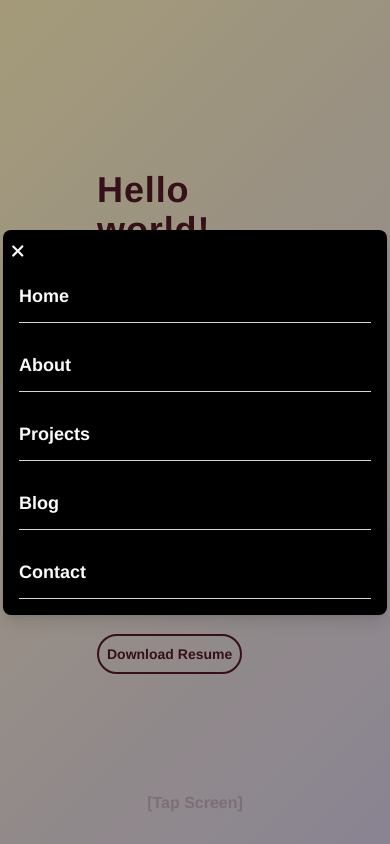
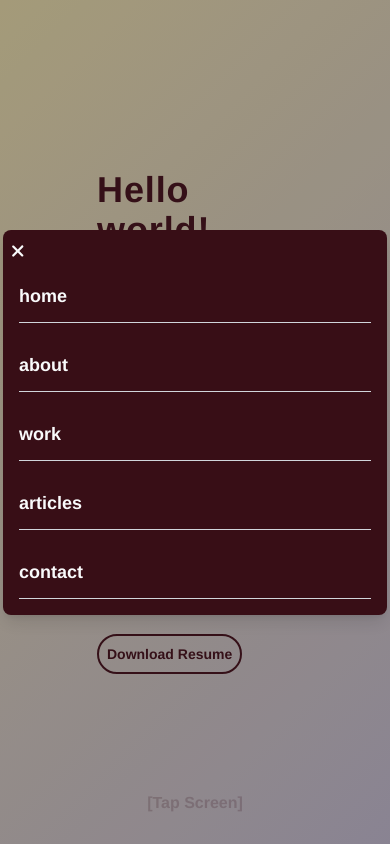
Before and after one commit to samanthacabrera/portfolio, a React (Vite) app: page / in a window 390 px wide. Both pictures are taken after a click on the button 16 px from the left and 33 px from the top of the page. Shown: the top 844 px of the page. Built offline with nearby package versions, Linux system fonts and the light colour scheme; no server answers.

Commit message:
updated nav

```diff
--- a/src/App.jsx
+++ b/src/App.jsx
@@ -6,7 +6,7 @@ import Navbar from './components/Navbar';
 import Home from './pages/homepage/Home';
 import ProjectPage from './pages/projectpage/ProjectPage';
 import Footer from './components/Footer';
-import './styles/index.css';
+import './styles/app.css';
 
 function App() {
   return (
--- a/src/components/Navbar.jsx
+++ b/src/components/Navbar.jsx
@@ -132,7 +132,7 @@ const Navbar = () => {
 
       {isMenuOpen && (
         <div className="fixed inset-0 bg-gray-800 bg-opacity-10 text-lg text-gray-600 flex flex-col justify-center items-center z-50 md:hidden">
-          <div className="relative text-gray-50 bg-black shadow-lg rounded-lg p-4 w-full max-w-sm space-y-6 text-center">
+          <div className="relative text-gray-50 bg-[#380e16] shadow-lg rounded-lg p-4 w-full max-w-sm space-y-6 text-center">
             <button onClick={toggleMenu} className="absolute top-2 left-2">
               <FontAwesomeIcon icon={faTimes} />
             </button>
@@ -140,37 +140,37 @@ const Navbar = () => {
               <button
                 onClick={() => handleNavigation('/')}
                 className="block w-full py-3 border-b border-gray-300 text-left transition-transform transform hover:-translate-y-1 duration-300 ease-in-out scramble-hover"
-                data-value="Home"
+                data-value="home"
               >
-                Home
+                home
               </button>
               <button
                 onClick={() => handleNavigation('intro')}
                 className="block w-full py-3 border-b border-gray-300 text-left transition-transform transform hover:-translate-y-1 duration-300 ease-in-out scramble-hover"
-                data-value="About"
+                data-value="about"
               >
-                About
+                about
               </button>
               <button
                 onClick={() => handleNavigation('projects')}
                 className="block w-full py-3 border-b border-gray-300 text-left transition-transform transform hover:-translate-y-1 duration-300 ease-in-out scramble-hover"
-                data-value="Projects"
+                data-value="work"
               >
-                Projects
+               work
               </button>
               <button
                 onClick={() => handleNavigation('blog')}
                 className="block w-full py-3 border-b border-gray-300 text-left transition-transform transform hover:-translate-y-1 duration-300 ease-in-out scramble-hover"
-                data-value="Blog"
+                data-value="articles"
               >
-                Blog
+                articles
               </button>
                <button
                 onClick={() => handleNavigation('contact')}
                 className="block w-full py-3 border-b border-gray-300 text-left transition-transform transform hover:-translate-y-1 duration-300 ease-in-out scramble-hover"
-                data-value="Contact"
+                data-value="contact"
               >
-                Contact
+                contact
               </button>
             </div>
           </div>
--- a/src/data/projectsData.jsx
+++ b/src/data/projectsData.jsx
@@ -150,23 +150,6 @@ const projects = [
         },
         walkthrough: 'https://www.youtube.com/embed/z9GeI03I_Yo?si=Iu83t3Mc7AHGYb-_',
         insights: 'One of the challenges was integrating Mapbox to display real-time routes and distances. Ensuring the app dynamically updated based on location and selected landmarks required careful event handling and map state management. This also required optimization for mobile users who wanted to track routes on the go.',
-        timeline: [
-            {
-                title: 'Design',
-                date: 'Sept 2024',
-                subsections: [
-                    { title: 'Map UI Design', description: 'Designed map interaction and route creation UI.' }
-                ]
-            },
-            {
-                title: 'Development',
-                date: 'Sept 2024',
-                subsections: [
-                    { title: 'Front End', description: 'Implemented route tracking and interaction with Mapbox API.' },
-                    { title: 'Back End', description: 'Integrated route saving and retrieval features.' }
-                ]
-            }
-        ],
         gallery: [
             '/runthecity/hero.png',
             '/runthecity/map.png',
--- a/src/main.jsx
+++ b/src/main.jsx
@@ -1,7 +1,6 @@
 import React from 'react';
 import ReactDOM from 'react-dom/client';
 import { BrowserRouter as Router } from 'react-router-dom';
-import './styles/index.css';
 import App from './App';
 
 
--- a/src/styles/index.css
+++ b/src/styles/app.css
@@ -30,7 +30,7 @@ html {
 }
 
 .bar {
-  background-color: #272c39;
+  background-color: #380e16;
 }
 
 @keyframes gradientAnimation {
--- a/src/utils/Background.jsx
+++ b/src/utils/Background.jsx
@@ -68,9 +68,9 @@ const Background = () => {
                     <h2 className="opacity-20">{isSmallDevice ? '[Tap Screen]' : '[Press Spacebar]'}</h2>
                 </div>
             )}
-            {isVisible && (
+            {/* {isVisible && (
                <p id="content" className="z-50 w-full flex justify-center items-center bg-black text-gray-50 font-light text-xs">Whoa, slow down buddy</p>
-            )}
+            )} */}
         </>
     );
 };
```
